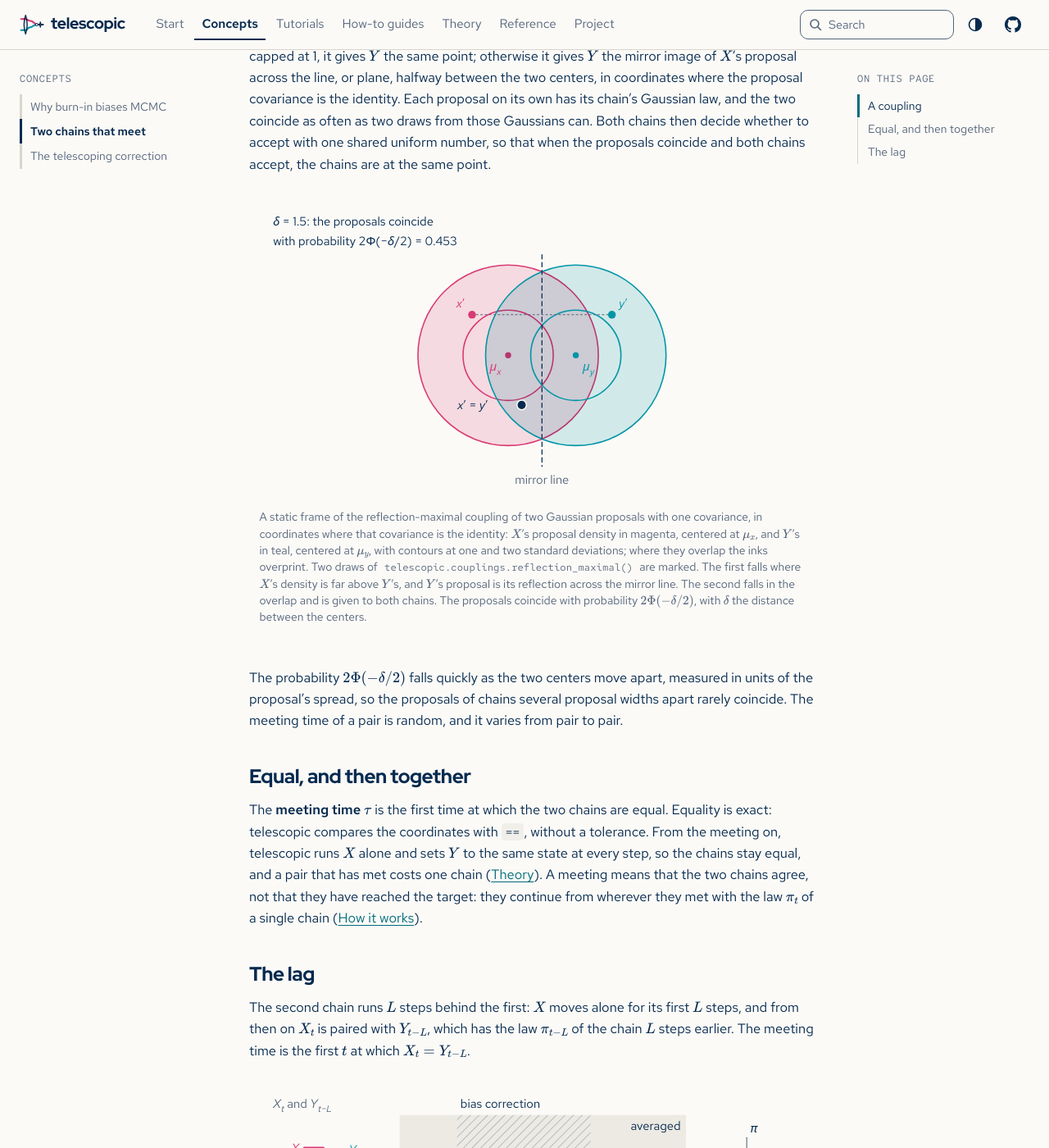
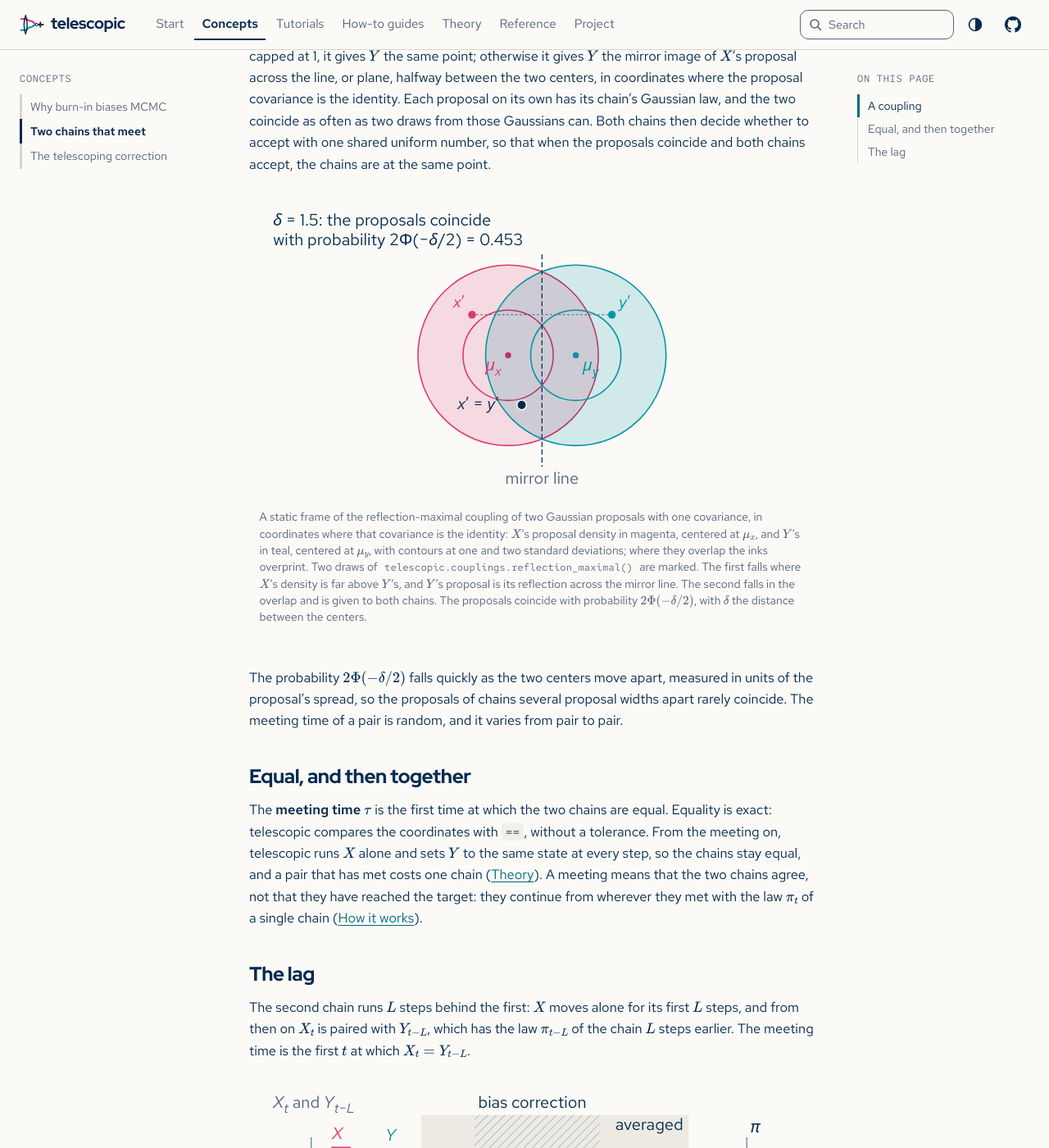
Before and after one commit to joshspeagle/telescopic, a Sphinx documentation site: the page built from docs/concepts/two-chains.md, in a window 1280 px wide and 1400 px high, scrolled down 640 px. Shown: the whole window at 82% size. Built offline with Sphinx 7.4.7, drawn with Linux system fonts in a browser that asks for light colours.

Commit message:
Set the Concepts figures' text at a size readable on a phone
Text of 19 units in the 640-unit box, about 10 px on a 390 px screen,
replaces 14 units and the phone rule that raised it to 18. V1 gains a
state axis, and V2's note on the zero differences moves below the bars.

Co-Authored-By: Claude Opus 5.5 <noreply@anthropic.com>
Claude-Session: https://claude.ai/code/session_01JkqiRjnZwqMVo8Rd3e5j1c

```diff
--- a/docs/_scripts/figures.py
+++ b/docs/_scripts/figures.py
@@ -42,7 +42,7 @@ CX, CY, MET, INK, MUTED, LINE = (LIGHT[n] for n in ("cx", "cy", "met", "ink", "m
 BLUE = CATEGORICAL[0]
 UPRIGHT = "ΔΦ"  # capital Greek letters are set upright, as in the theory's equations
 MINUS, PRIME = "\u2212", "\u2032"
-SIZE = 14  # px of the text in the 640-wide box; subscripts are SIZE * 0.75
+SIZE = 19  # px of text in the 640-wide box: about 10 px on a 390 px screen
 
 # The setting of the tutorial How it works: the target N(0, 1), random-walk Metropolis
 # with its default proposal N(x, OPTIMAL_SCALE^2) for cov=[[1.0]], and chains started from
@@ -68,7 +68,7 @@ def rich(*parts: str | tuple[str, str]) -> str:
             lowered = bool(sub)
             if sub:
                 out.append(
-                    f'<tspan dy="{_f(0.3 * SIZE)}" font-size="0.75em" font-style="italic">'
+                    f'<tspan dy="{_f(0.3 * SIZE)}" font-size="0.8em" font-style="italic">'
                     f"{sub}</tspan>"
                 )
         else:
@@ -258,7 +258,7 @@ def two_chains() -> str:
         raise SystemExit("the chosen pair did not meet at its meeting time")
     width, height = 640.0, 330.0
     end = m + 2
-    t = Scale(0.0, end, 56.0, 540.0)
+    t = Scale(0.0, end, 88.0, 540.0)
     values = np.concatenate([x_path[: end + 1], y_path])
     lo, hi = min(-3.0, values.min() - 0.5), values.max() + 0.5
     v = Scale(lo, hi, 262.0, 56.0)
@@ -301,9 +301,16 @@ def two_chains() -> str:
         line(chain_y, CY, dash="7 6"),
         line(chain_x, CX),
         dot(float(t(tau)), float(v(x_path[tau])), MET, r=5.5, ring=True),
-        text(float(chain_x[0, 0]) - 6, float(chain_x[0, 1]) + 5, rich(("X", "")), "end", CX),
-        text(float(chain_y[0, 0]) - 6, float(chain_y[0, 1]) + 5, rich(("Y", "")), "end", CY),
+        text(float(chain_x[0, 0]), float(chain_x[0, 1]) - 10, rich(("X", "")), "start", CX),
+        text(float(chain_y[0, 0]), float(chain_y[0, 1]) - 10, rich(("Y", "")), "start", CY),
     ]
+    # The state axis at the left, with a tick at every even value in the drawn range.
+    axis_x = 64.0
+    body.append(segment(axis_x, float(v(lo)), axis_x, float(v(hi)), MUTED, width=1))
+    for value in range(int(np.ceil(lo / 2)) * 2, int(hi) + 1, 2):
+        y = float(v(value))
+        body.append(segment(axis_x - 5, y, axis_x, y, MUTED, width=1))
+        body.append(text(axis_x - 9, y + 6, f"{value:g}".replace("-", MINUS), "end", MUTED))
     marks = {
         0: "0",
         k: rich(("k", "")),
@@ -491,7 +498,7 @@ def telescoping() -> str:
     body += [
         segment(float(t(tau)), base - 40, float(t(tau)), base + 64, MET, width=1.2, dash="4 4"),
         text(float(t(tau)) + 6, base - 28, rich(("τ", ""), f" = {tau}"), "start", MET),
-        text(float(t(tau)) + 6, base + 22, rich("zero from ", ("τ", ""), " on"), "start", MUTED),
+        text(float(t(tau)) + 6, base + 36, rich("zero from ", ("τ", ""), " on"), "start", MUTED),
         time_axis(t, base + 72, range(int(last) + 1), {int(s): str(int(s)) for s in at}),
         text(float(t(last)), base + 92, rich(("t", "")), "middle", MUTED),
     ]
--- a/docs/_themes/telescopic/static/telescopic.css
+++ b/docs/_themes/telescopic/static/telescopic.css
@@ -456,7 +456,6 @@ figure.hero { position: relative; }
   .pager { grid-template-columns: 1fr; }
   .pager .nx { text-align: left; }
   .hero-label { font-size: 26px; } /* about 14 px on a phone */
-  figure.diagram svg { font-size: 18px; } /* about 10 px on a phone */
   table.genindextable, table.genindextable :is(tbody, tr, td) { display: block; }
   table.genindextable td { min-width: 100%; } /* outranks the cells' inline width of 33% */
 }
```
Also changed, not shown: docs/_static/figures/burn-in.svg, docs/_static/figures/reflection.svg, docs/_static/figures/telescoping.svg, docs/_static/figures/two-chains.svg.
